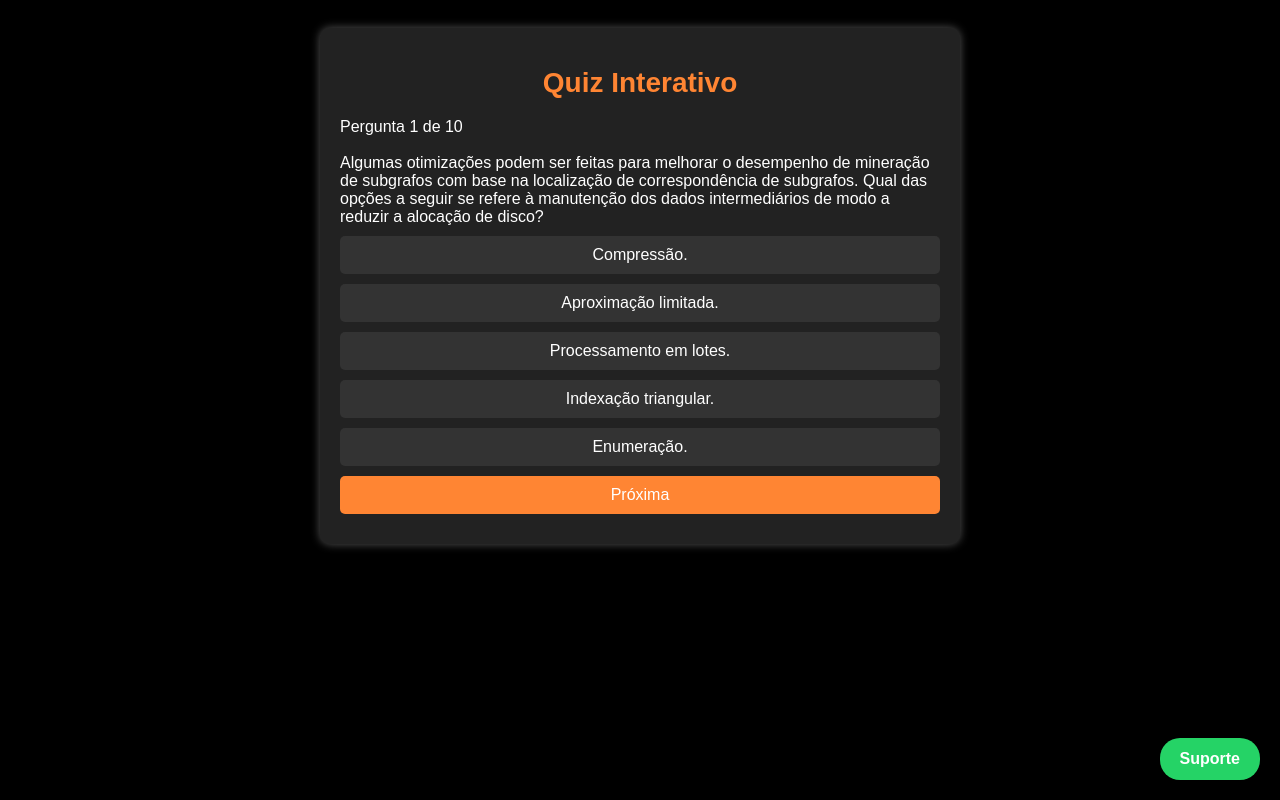
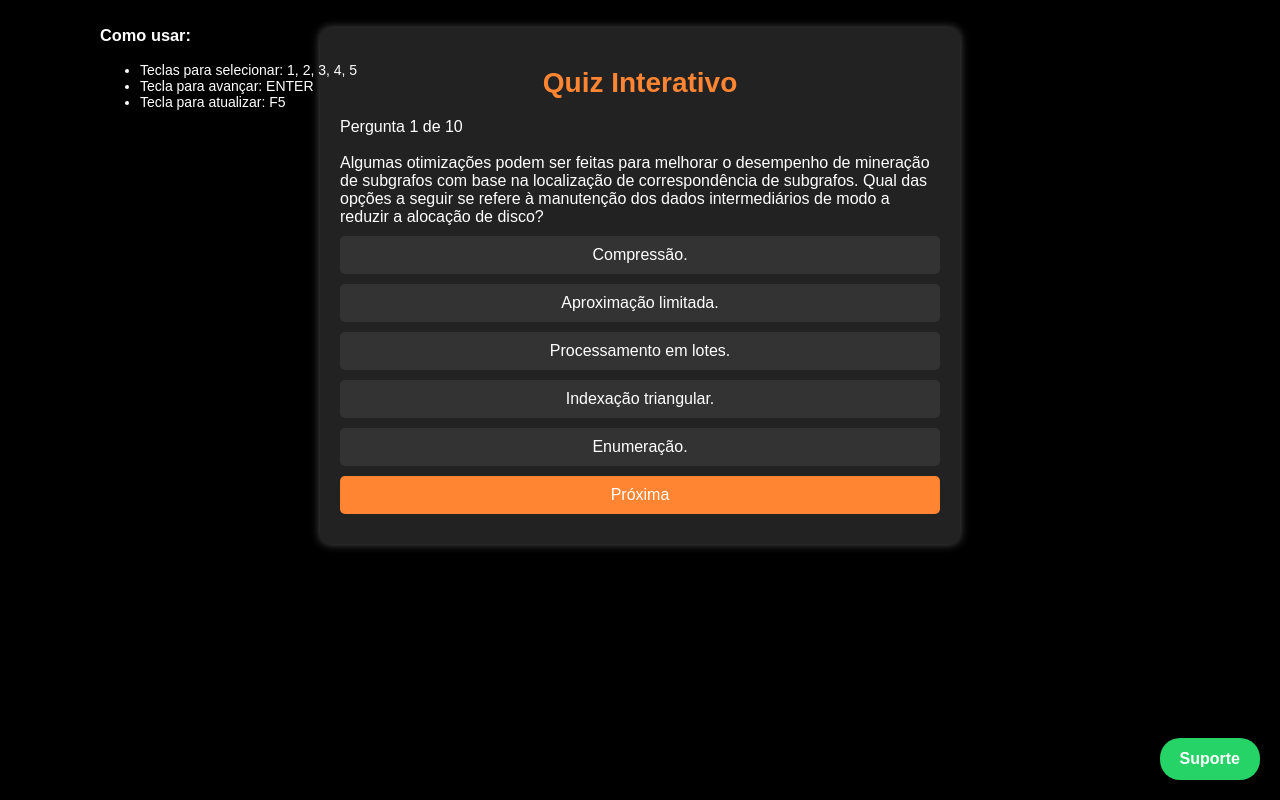
Before and after one commit to wisidev/quiz, a plain HTML site: page index.html in a window 1280 px wide. Drawn offline with Linux system fonts and the light colour scheme.

Commit message:
adiciona tutorial

```diff
--- a/assets/css/style.css
+++ b/assets/css/style.css
@@ -9,6 +9,16 @@ h1 {
   text-align: center;
   color: #ff8533; /* ou outra cor */
   font-size: 28px; /* ajuste conforme o seu gosto */
+}
+
+#como-usar {
+  position: fixed;
+  top: 0;
+  left: 0;
+  width: 300px;
+  padding: 10px 100px;
+  font-family: Arial, sans-serif;
+  font-size: 14px;
 }
 
 .container {
--- a/index.html
+++ b/index.html
@@ -7,9 +7,11 @@
     <link rel="stylesheet" href="assets/css/style.css" />
   </head>
   <body>
+    <body>
       <div class="container">
         <h1>Quiz Interativo</h1>
         <div id="quiz-container">
+          <!-- seu quiz aqui -->
           <div id="contador"></div>
           <br />
           <div id="pergunta"></div>
@@ -18,6 +20,16 @@
           <button id="proxima" onclick="proximaPergunta()">Próxima</button>
         </div>
       </div>
+
+      <div id="como-usar">
+        <h3>Como usar:</h3>
+        <ul>
+          <li>Teclas para selecionar: 1, 2, 3, 4, 5</li>
+          <li>Tecla para avançar: ENTER</li>
+          <li>Tecla para atualizar: F5</li>
+        </ul>
+      </div>
+    </body>
 
     <a
       href="https://wa.me/5527997492205"
```
Lines whose indentation alone changed are shown as unchanged.
